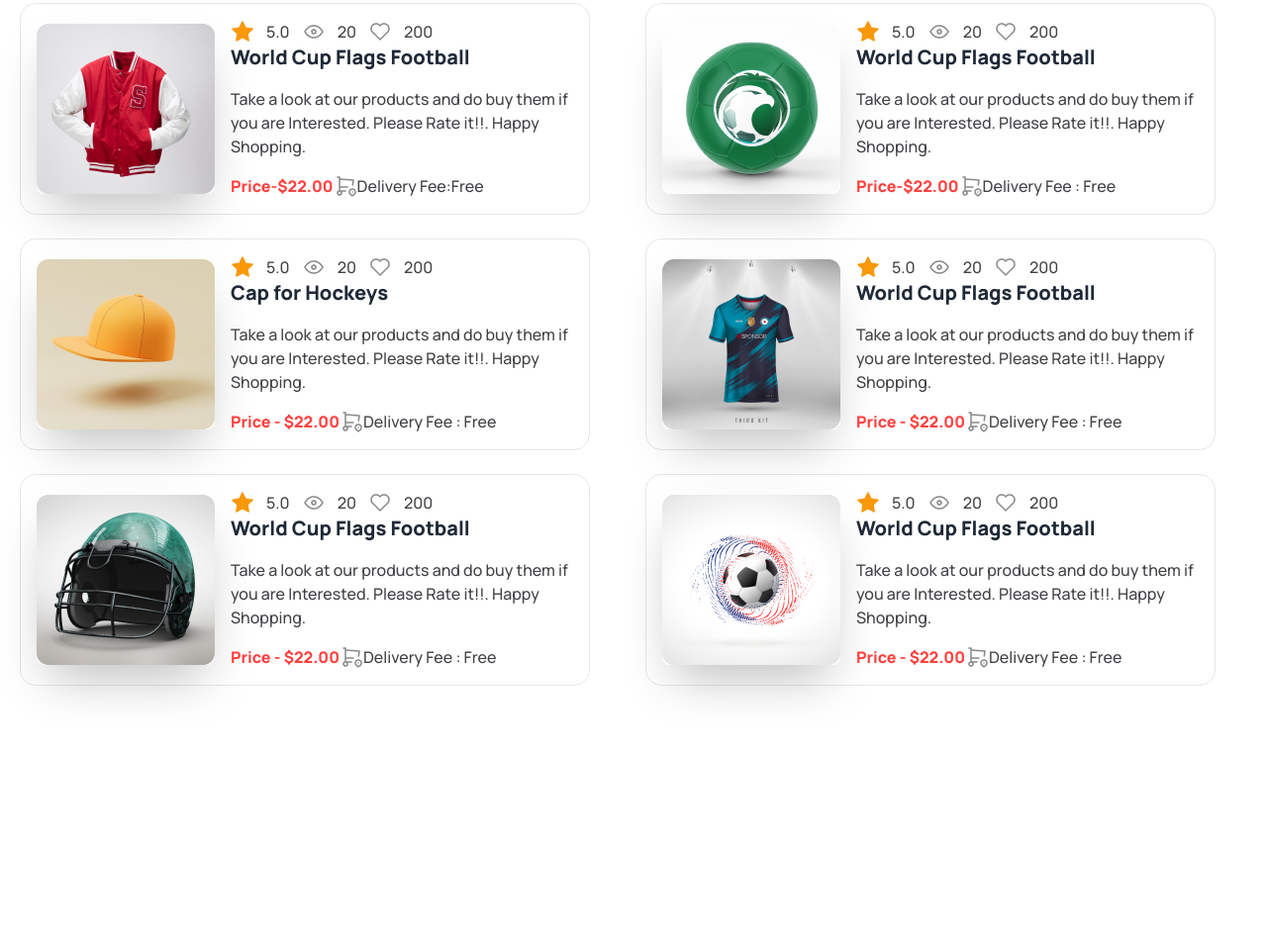
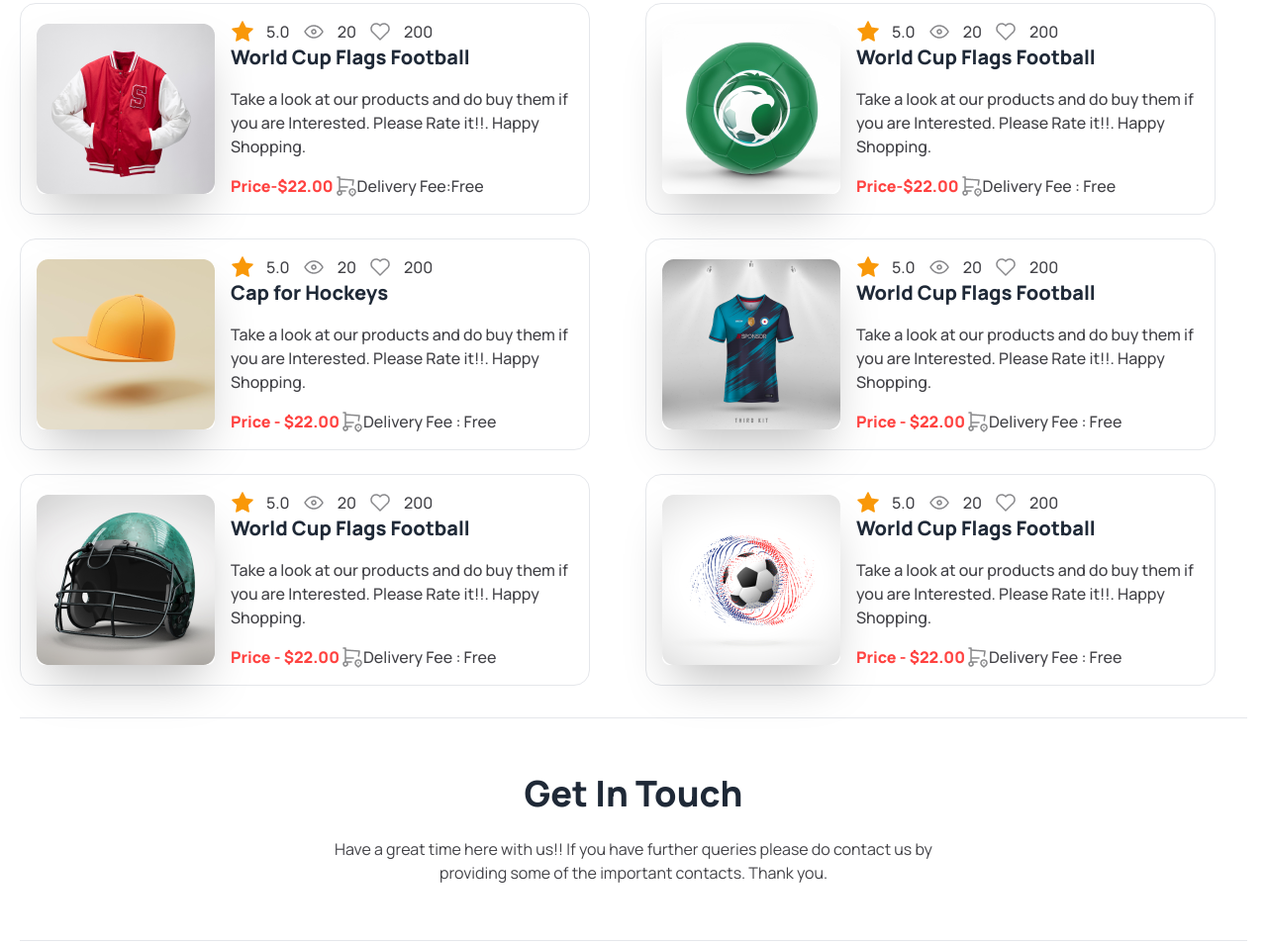
Before and after one commit to Ra-ina/Assign3-Hockeys, a plain HTML site: page index.html in a window 1280 px wide. Shown: the part 2731-3685 px from the top of the page at 99% size. Before the commit the page ends 3480 px from the top, so only its background shows below. Drawn offline with nearby package versions, Linux system fonts and the light colour scheme.

Commit message:
checking bg color

```diff
--- a/index.html
+++ b/index.html
@@ -27,6 +27,9 @@
 
     <!-- custom styles -->
     <style>
+        .background{
+            background-color: #fff;
+        }
         .font-manrope {
             font-family: 'Manrope', sans-serif;
         }
@@ -42,7 +45,7 @@
 
 </head>
 
-<body class="font-manrope mx-5 lg:my-14">
+<body class="font-manrope background mx-5 lg:my-14">
     <header class="md:container md:mx-auto">
         <nav>
             <div class="navbar bg-base-100">
@@ -361,6 +364,20 @@
                             </div>
                         </div>
                     </div>
+                </div>
+            </div>
+        </section>
+        <hr class="divide-y divide-dashed mt-8">
+        <!-- get in touch section -->
+        <section class="text-center my-14">
+            <h1 class="text-4xl font-extrabold mb-6">Get In Touch</h1>
+            <p class="max-w-72 lg:max-w-2xl mx-auto color-text mb-6">Have a great time here with us!! If you have
+                further queries please do contact us by providing some of the important contacts. Thank you.</p>
+        </section>
+        <hr class="divide-y divide-dashed mb-8">
+        <!-- contacts section  -->
+
+        <div>
 
         </div>
 
@@ -369,9 +386,6 @@
 
 
 
-            </div>
-
-        </section>
     </main>
     <footer>
 
```
Lines whose indentation alone changed are shown as unchanged.
